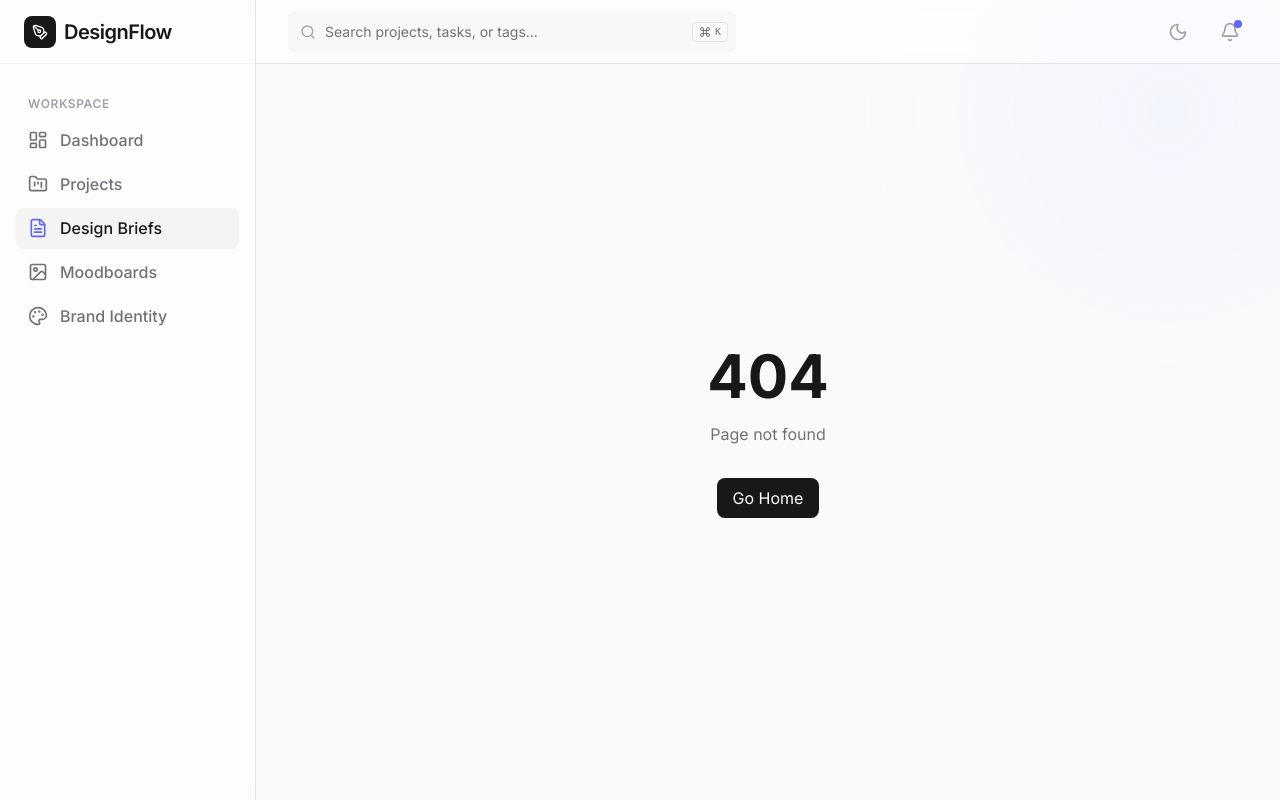
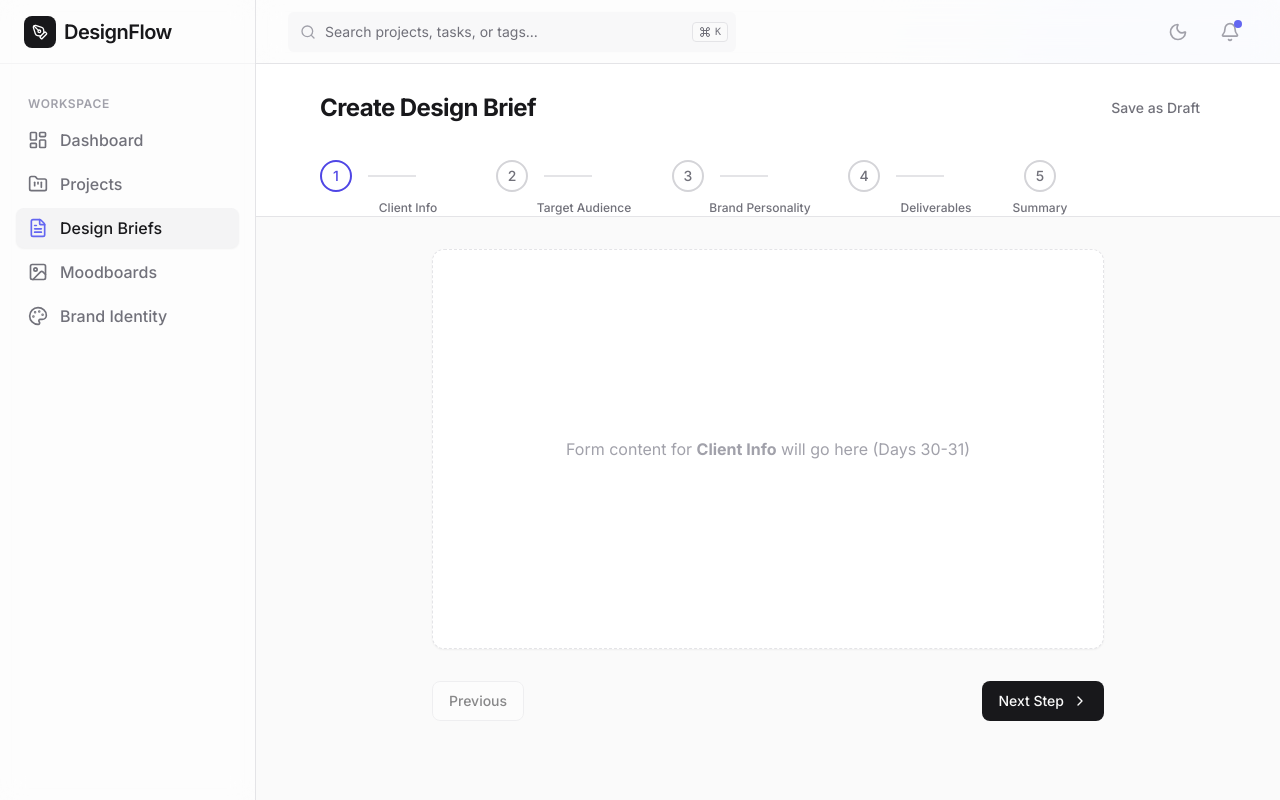
Before and after one commit to Mariyamalikho/Design-Flow-, a React (Vite) app: page /briefs in a window 1280 px wide. Before the commit this address had no page. Built offline with nearby package versions, Linux system fonts and the light colour scheme; a web font is replaced by a local one.

Commit message:
feat: create design brief wizard shell and step navigator

```diff
--- a/src/App.tsx
+++ b/src/App.tsx
@@ -4,6 +4,7 @@ import Dashboard from "@/pages/Dashboard";
 import NotFound from "@/pages/NotFound";
 import Projects from "@/pages/Projects";
 import ProjectDetail from "@/pages/ProjectDetail";
+import BriefWizard from "@/pages/BriefWizard";
 import { ErrorBoundary } from "@/components/ErrorBoundary";
 
 function App() {
@@ -12,7 +13,10 @@ function App() {
       <Routes>
         <Route path="/" element={<ErrorBoundary><AppLayout /></ErrorBoundary>}>
           <Route index element={<Dashboard />} />
-          <Route path="projects" element={<Projects />} />`n          <Route path="projects/:id" element={<ProjectDetail />} />`n          <Route path="*" element={<NotFound />} />
+          <Route path="projects" element={<Projects />} />
+          <Route path="projects/:id" element={<ProjectDetail />} />
+          <Route path="briefs" element={<BriefWizard />} />
+          <Route path="*" element={<NotFound />} />
         </Route>
       </Routes>
     </BrowserRouter>
--- /dev/null
+++ b/src/pages/BriefWizard.tsx
@@ -0,0 +1,100 @@
+import { useState } from "react";
+import { Check, ChevronRight } from "lucide-react";
+import { Button } from "@/components/ui/Button";
+
+const steps = [
+  { id: "client-info", title: "Client Info" },
+  { id: "target-audience", title: "Target Audience" },
+  { id: "brand-personality", title: "Brand Personality" },
+  { id: "deliverables", title: "Deliverables" },
+  { id: "summary", title: "Summary" }
+];
+
+export default function BriefWizard() {
+  const [currentStepIndex, setCurrentStepIndex] = useState(0);
+
+  const progress = ((currentStepIndex) / (steps.length - 1)) * 100;
+
+  return (
+    <div className="flex flex-col h-full bg-zinc-50 dark:bg-zinc-950">
+      {/* Header & Progress Bar */}
+      <header className="px-8 py-6 bg-white dark:bg-zinc-900 border-b border-zinc-200 dark:border-zinc-800">
+        <div className="max-w-4xl mx-auto">
+          <div className="flex items-center justify-between mb-8">
+            <h1 className="text-2xl font-bold tracking-tight">Create Design Brief</h1>
+            <Button variant="ghost" className="text-zinc-500">Save as Draft</Button>
+          </div>
+
+          {/* Step Navigator */}
+          <nav aria-label="Progress">
+            <ol role="list" className="flex items-center">
+              {steps.map((step, index) => {
+                const isCompleted = index < currentStepIndex;
+                const isCurrent = index === currentStepIndex;
+
+                return (
+                  <li key={step.title} className={`relative ${index !== steps.length - 1 ? "pr-8 sm:pr-20" : ""}`}>
+                    <div className="flex items-center">
+                      <div className={`
+                        flex h-8 w-8 items-center justify-center rounded-full border-2
+                        ${isCompleted ? "border-indigo-600 bg-indigo-600" : isCurrent ? "border-indigo-600 bg-white dark:bg-zinc-950" : "border-zinc-300 dark:border-zinc-700 bg-white dark:bg-zinc-950"}
+                      `}>
+                        {isCompleted ? (
+                          <Check className="h-4 w-4 text-white" aria-hidden="true" />
+                        ) : (
+                          <span className={`text-sm font-medium ${isCurrent ? "text-indigo-600" : "text-zinc-500"}`}>
+                            {index + 1}
+                          </span>
+                        )}
+                      </div>
+                      {index !== steps.length - 1 && (
+                        <div className={`hidden sm:block ml-4 h-0.5 w-12 ${isCompleted ? "bg-indigo-600" : "bg-zinc-200 dark:bg-zinc-800"}`} />
+                      )}
+                    </div>
+                    <span className="absolute -bottom-6 left-1/2 -translate-x-1/2 text-xs font-medium text-zinc-500 whitespace-nowrap hidden sm:block">
+                      {step.title}
+                    </span>
+                  </li>
+                );
+              })}
+            </ol>
+          </nav>
+
+          {/* Continuous Progress Bar (Mobile mostly) */}
+          <div className="mt-8 h-1 w-full bg-zinc-100 dark:bg-zinc-800 rounded-full overflow-hidden sm:hidden">
+            <div
+              className="h-full bg-indigo-600 transition-all duration-500 ease-in-out"
+              style={{ width: `${progress}%` }}
+            />
+          </div>
+        </div>
+      </header>
+
+      {/* Main Content Area */}
+      <main className="flex-1 overflow-y-auto p-8">
+        <div className="max-w-2xl mx-auto">
+          <div className="bg-white dark:bg-zinc-900 border border-zinc-200 dark:border-zinc-800 rounded-xl p-8 shadow-sm h-[400px] flex items-center justify-center text-zinc-400 border-dashed">
+            <p>Form content for <strong>{steps[currentStepIndex].title}</strong> will go here (Days 30-31)</p>
+          </div>
+
+          {/* Footer Navigation */}
+          <div className="mt-8 flex items-center justify-between">
+            <Button
+              variant="outline"
+              onClick={() => setCurrentStepIndex(Math.max(0, currentStepIndex - 1))}
+              disabled={currentStepIndex === 0}
+            >
+              Previous
+            </Button>
+            <Button
+              onClick={() => setCurrentStepIndex(Math.min(steps.length - 1, currentStepIndex + 1))}
+              disabled={currentStepIndex === steps.length - 1}
+            >
+              Next Step <ChevronRight className="ml-2 h-4 w-4" />
+            </Button>
+          </div>
+        </div>
+      </main>
+    </div>
+  );
+}
```
